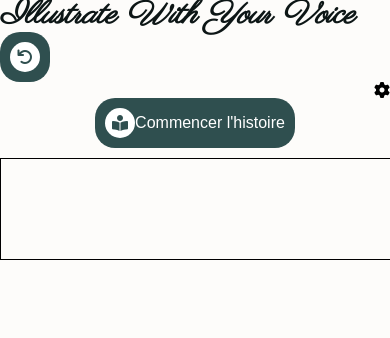
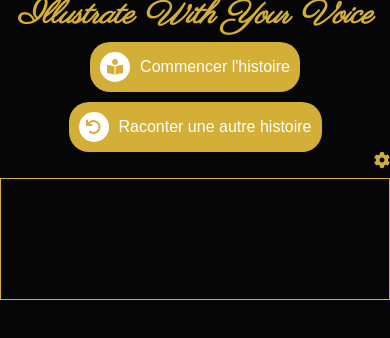
Before and after one commit to Drallireeh/IllustrateWithYourVoice, a website with bundled scripts: page index.html in a window 390 px wide. Built offline with nearby package versions, Linux system fonts and the light colour scheme; no server answers.

Commit message:
theme foncé

```diff
--- /dev/null
+++ b/front.js
@@ -0,0 +1,18 @@
+$( document ).ready(function() {
+    var settingsDiplayed = false
+    $('#settings > i').click(function() {
+     if (settingsDiplayed == true){
+         $('#settings > ul').css("visibility", "hidden");
+         settingsDiplayed = false;
+     } else {
+         $('#settings > ul').css("visibility", "initial");
+         settingsDiplayed = true;
+    }
+    $('#display-text').click(function(){
+        if ($('#display-text').is(':checked')) {
+            $('#textarea').show();
+        } else {
+            $('#textarea').hide();
+        }
+    })
+})});
--- a/index.html
+++ b/index.html
@@ -29,6 +29,7 @@
     <script defer src="request.js"></script>
     <script defer src="speech.js"></script>
     <script src="main.js"></script>
+    <script src="front.js"></script>
 
 </head>
 
@@ -36,13 +37,16 @@
     <main>
         <header>
             <h1>Illustrate With Your Voice</h1>
-            <button><i class="fas fa-undo"></i> <span class="reset-text"> Raconter une autre histoire</span></button>
+            <div class="buttons-container">
+                <button id="button-start" onclick="toggleStartStop()"><i class="fas fa-book-reader"></i> Commencer l'histoire</span></button>
+                <button id="reset-content"><i class="fas fa-undo"></i>Raconter une autre histoire</button>
+            </div>
         </header>
         <section id="settings">
             <ul>
                 <li>
                     <div>
-                        <input class="checkbox" type="checkbox" id="display-text" name="" onclick="displayText()" checked>
+                        <input class="checkbox" type="checkbox" id="display-text" name="" checked>
                         <label for="scales">Afficher fenêtre de texte</label>
                     </div>
                 </li>
@@ -53,19 +57,18 @@
                     </div>
                 </li>
                 <li>
-                    <div style="display:none;">
-                        <input class="checkbox" type="checkbox" id="option3" name="">
-                        <label for="scales">Option 3</label>
+                    <div>
+                        <input class="checkbox" type="checkbox" id="enable_music" name="">
+                        <label for="scales">Fond musical</label>
                     </div>
                 </li>
             </ul>
             <i class="settings-icon fas fa-cog"></i>
         </section>
 
-        <section class="start">
-            <button id="button-start" onclick="toggleStartStop()"><i class="fas fa-book-reader"></i> Commencer
-                l'histoire</span></button>
-        </section>
+        <!--<section class="start">
+
+        </section>-->
 
         <section>
             <div contenteditable="true" name="textarea" id="textarea"></div>
@@ -74,13 +77,9 @@
     </main>
     <script type="module" src="main.js"></script>
     <script>
-        function displayText(){
-        if ($('#display-text').is(':checked')) {
-            $('#textarea').show();
-        } else {
-            $('#textarea').hide();
-        }
-    }
+        $('#reset-content').click(function(){
+        $('.story-ctn').empty();
+    })
     </script>
 </body>
 </html>
--- a/main.js
+++ b/main.js
@@ -22,15 +22,3 @@ querySnapshot.forEach((doc) => {
     const { name, url } = doc.data();
     console.log(name, url)
 });
-
-$( document ).ready(function() {
-    var settingsDiplayed = false
-    $('#settings > i').click(function() {
-     if (settingsDiplayed == true){
-         $('#settings > ul').css("visibility", "hidden");
-         settingsDiplayed = false;
-     } else {
-         $('#settings > ul').css("visibility", "initial");
-         settingsDiplayed = true;
-     }
- })});
--- a/styles/index.css
+++ b/styles/index.css
@@ -1,7 +1,6 @@
 body {
     font-family: 'Montserrat', sans-serif;
-    /*background: #C3CCCC;*/
-    background: #fdfcfa;
+    background: #060606;
 }
 
 body * {
@@ -13,8 +12,7 @@ header {
     display: flex;
     justify-content: space-between;
     align-items: center;
-    border-bottom: 1px solid lightgrey;
-    border-radius: 10px;
+    border-bottom: 1px solid #d4af37;
 }
 
 header h1 {
@@ -22,9 +20,14 @@ header h1 {
     font-style: italic;
     font-size: 2.7rem;
     font-weight: bold;
-    color: #0D1616;
+    color: #d4af37;
 }
-
+header .buttons-container {
+    display: flex;
+}
+header button{
+   margin-left: 10px;
+}
 #settings {
     display: flex;
     justify-content: right;
@@ -37,11 +40,15 @@ header h1 {
 
 #settings ul li{
     margin: 0 10px;
+    color: #d4af37;
+}
+#settings .settings-icon{
+    color: #d4af37;
 }
 
 #settings .settings-icon:hover{
-    color: #698E8E;
-    cursor: pointer;;
+    color: #aaa9ad;
+    cursor: pointer;
 }
 #settings .settings-icon{
     margin-left: 20px;
@@ -49,7 +56,7 @@ header h1 {
 
 main button > i.fas {
     background-color: white;
-    color: darkslategray;
+    color: #d4af37;
     border-radius: 50%;
     height: 30px;
     width: 30px;
@@ -63,7 +70,7 @@ main button > i.fas {
 
 main button {
     color: white;
-    background-color: darkslategray;
+    background-color: #d4af37;
     border-radius: 20px;
     font-size: 1rem;
     padding: 10px;
@@ -75,7 +82,11 @@ main button {
 }
 
 main button.active {
-    background-color: red;
+    background-color: #aaa9ad;
+    animation-name: pulse;
+	animation-duration: 1.5s;
+	animation-iteration-count: infinite;
+	animation-timing-function: linear;
 }
 
 section {
@@ -89,10 +100,11 @@ section {
 }
 
 #textarea {
-    width: 100%;
     min-height: 100px;
-    border: 1px solid black;
+    border: 1px solid #d4af37;
     margin-top: 10px;
+    color: #d4af37;
+    padding: 10px;
 }
 
 span.temp {
@@ -100,21 +112,43 @@ span.temp {
 }
 
 @media screen and (max-width: 768px) {
+    header  {
+        display: block;
+    }
     header h1 {
         font-family: 'Parisienne', cursive;
         font-style: italic;
         font-size: 2rem;
         font-weight: bold;
-        color: #0D1616;
+        color: #d4af37;
+        text-align: center;
+    }
+    header .buttons-container {
+        display: flex;
+        justify-content: space-around;
+        flex-wrap: wrap;
+    }
+    header button {
+        margin-left: 0;
+        margin-top: 10px;
+        display: inline-flex;
     }
     .reset-text {
         display: none;
-    }
-    main button > i.fas {
-        margin-right: 0;
     }
     #settings ul{
         display: none;
         flex-wrap: wrap;
     }
 }
+@keyframes pulse{
+	0%{
+		box-shadow: 0px 0px 5px 0px rgba(212,175,55,.3);
+	}
+	65%{
+		box-shadow: 0px 0px 5px 13px rgba(212,175,55,.3);
+	}
+	90%{
+		box-shadow: 0px 0px 5px 13px rgba(212,175,55,0);
+	}
+}
```
